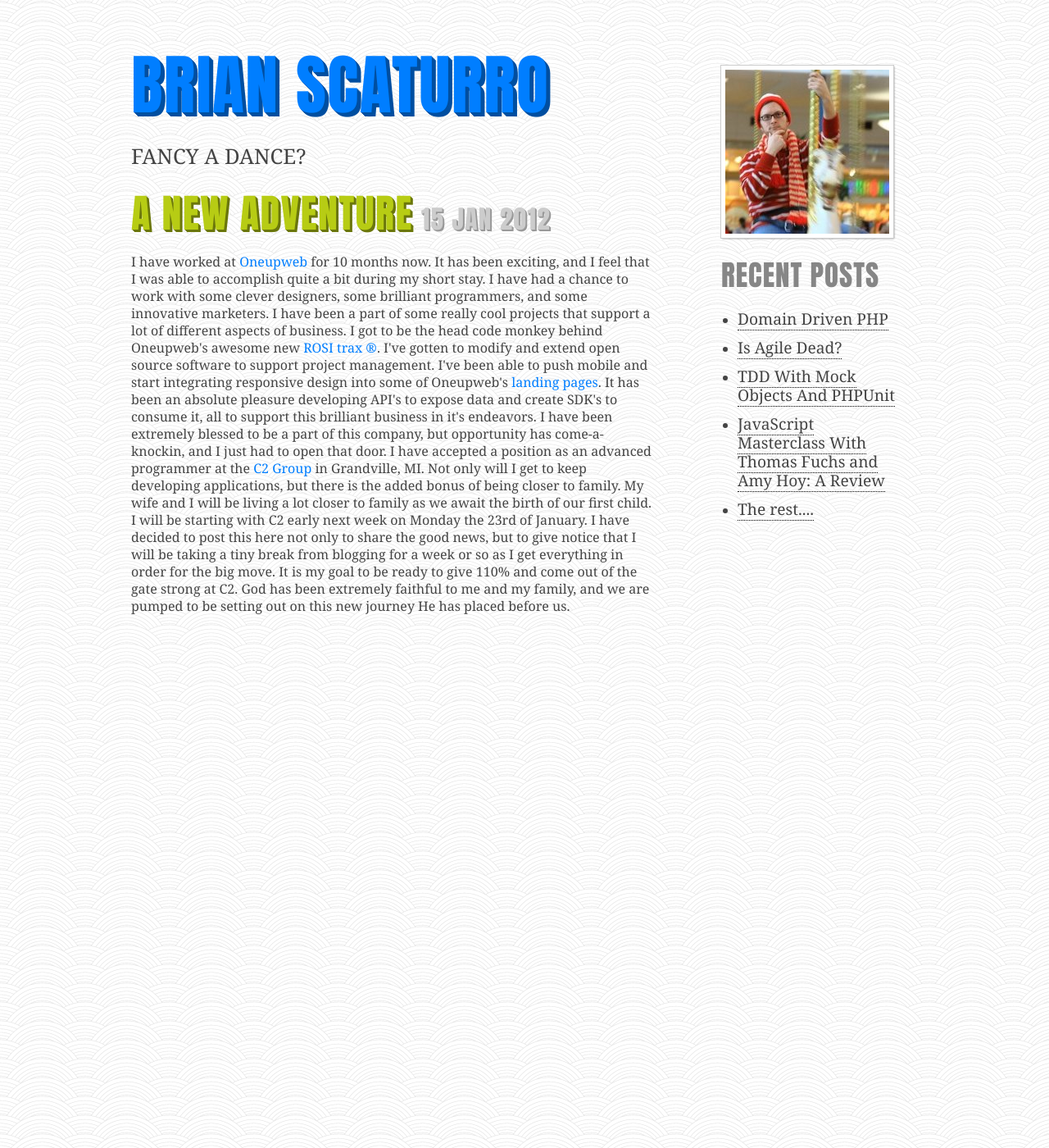
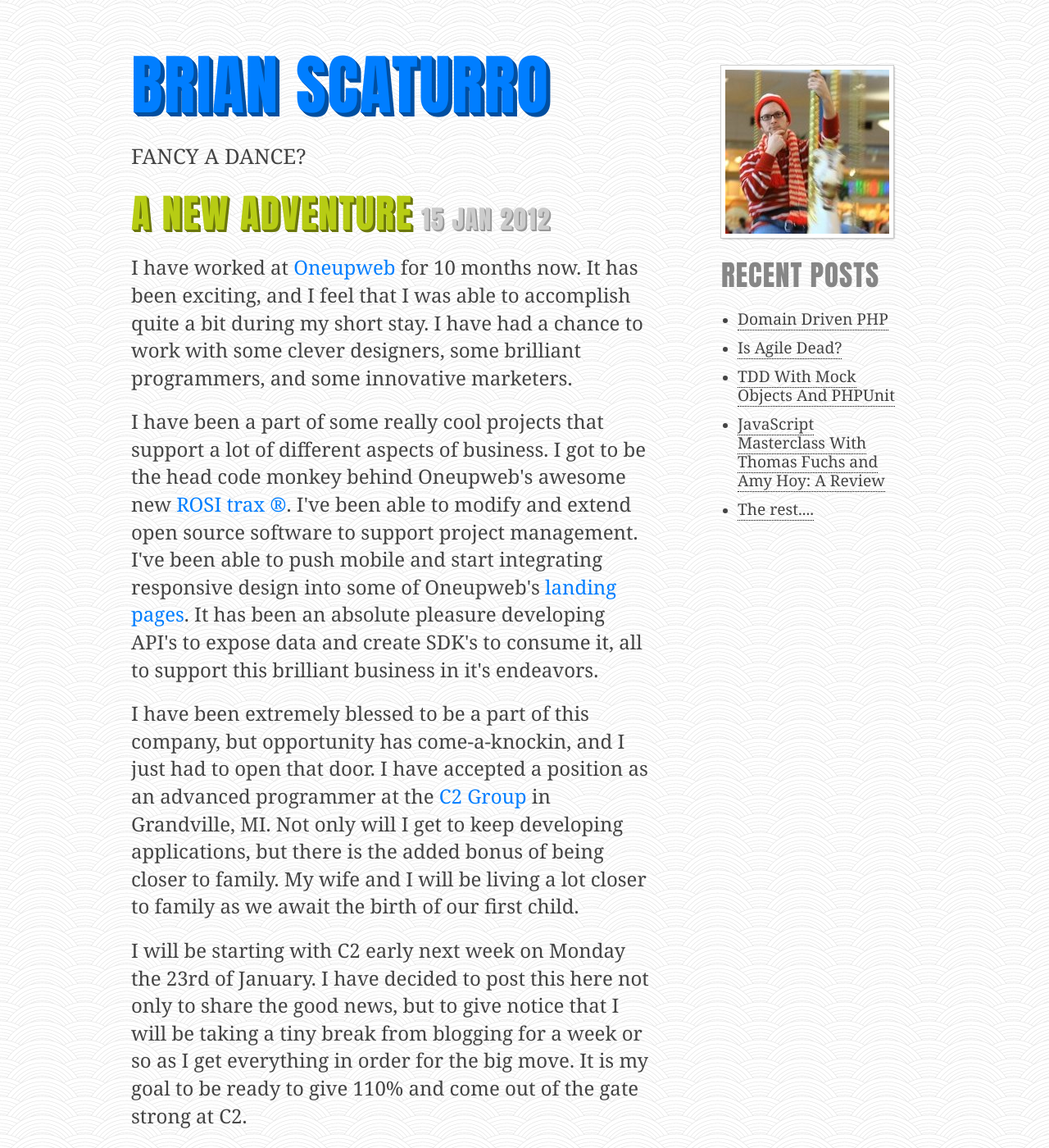
Before and after one commit to brianium/old-site, a Jekyll site: the page built from _posts/2012-01-15-a-new-adventure.html, in a window 1280 px wide and 1400 px high. Shown: the whole window at 82% size. Built offline with Jekyll 4.4.1, drawn with Linux system fonts in a browser that asks for light colours; some of the changed text lies outside the part shown.

Commit message:
new adventure post

```diff
--- a/_posts/2012-01-15-a-new-adventure.html
+++ b/_posts/2012-01-15-a-new-adventure.html
@@ -20,10 +20,13 @@
   _yoast_wpseo_canonical: ''
   _yoast_wpseo_redirect: ''
 ---
-I have worked at <a href="http://www.oneupweb.com" target="_blank">Oneupweb</a> for 10 months now. It has been exciting, and I feel that I was able to accomplish quite a bit during my short stay. I have had a chance to work with some clever designers, some brilliant programmers, and some innovative marketers. I have been a part of some really cool projects that support a lot of different aspects of business. I got to be the head code monkey behind Oneupweb's awesome new <a href="http://www.oneupweb.com/rosi/" target="_blank">ROSI trax &reg;</a>. I've gotten to modify and extend open source software to support project management. I've been able to push mobile and start integrating responsive design into some of Oneupweb's <a href="http://www.oneupweb.com/landing/be-found-with-search-engine-mi/" target="_blank">landing pages</a>. It has been an absolute pleasure developing API's to expose data and create SDK's to consume it, all to support this brilliant business in it's endeavors.
+<p>I have worked at <a href="http://www.oneupweb.com" target="_blank">Oneupweb</a> for 10 months now. It has been exciting, and I feel that I was able to accomplish quite a bit during my short stay. I have had a chance to work with some clever designers, some brilliant programmers, and some innovative marketers.
+</p>
+<p>
+  I have been a part of some really cool projects that support a lot of different aspects of business. I got to be the head code monkey behind Oneupweb's awesome new <a href="http://www.oneupweb.com/rosi/" target="_blank">ROSI trax &reg;</a>. I've been able to modify and extend open source software to support project management. I've been able to push mobile and start integrating responsive design into some of Oneupweb's <a href="http://www.oneupweb.com/landing/be-found-with-search-engine-mi/" target="_blank">landing pages</a>. It has been an absolute pleasure developing API's to expose data and create SDK's to consume it, all to support this brilliant business in it's endeavors.</p>
 
-I have been extremely blessed to be a part of this company, but opportunity has come-a-knockin, and I just had to open that door. I have accepted a position as an advanced programmer at the <a href="http://www.c2experience.com/" title="The C2 Group" target="_blank">C2 Group</a> in Grandville, MI. Not only will I get to keep developing applications, but there is the added bonus of being closer to family. My wife and I will be living a lot closer to family as we await the birth of our first child.
+<p>I have been extremely blessed to be a part of this company, but opportunity has come-a-knockin, and I just had to open that door. I have accepted a position as an advanced programmer at the <a href="http://www.c2experience.com/" title="The C2 Group" target="_blank">C2 Group</a> in Grandville, MI. Not only will I get to keep developing applications, but there is the added bonus of being closer to family. My wife and I will be living a lot closer to family as we await the birth of our first child.</p>
 
-I will be starting with C2 early next week on Monday the 23rd of January. I have decided to post this here not only to share the good news, but to give notice that I will be taking a tiny break from blogging for a week or so as I get everything in order for the big move. It is my goal to be ready to give 110% and come out of the gate strong at C2.
+<p>I will be starting with C2 early next week on Monday the 23rd of January. I have decided to post this here not only to share the good news, but to give notice that I will be taking a tiny break from blogging for a week or so as I get everything in order for the big move. It is my goal to be ready to give 110% and come out of the gate strong at C2.</p>
 
-God has been extremely faithful to me and my family, and we are pumped to be setting out on this new journey He has placed before us.
+<p>God has been extremely faithful to me and my family, and we are pumped to be setting out on this new journey He has placed before us.</p>
```
Also changed, not shown: _posts/2012-02-14-the-basics-of-asp-net.html (deleted, +0 -24 lines), 5 other files.
